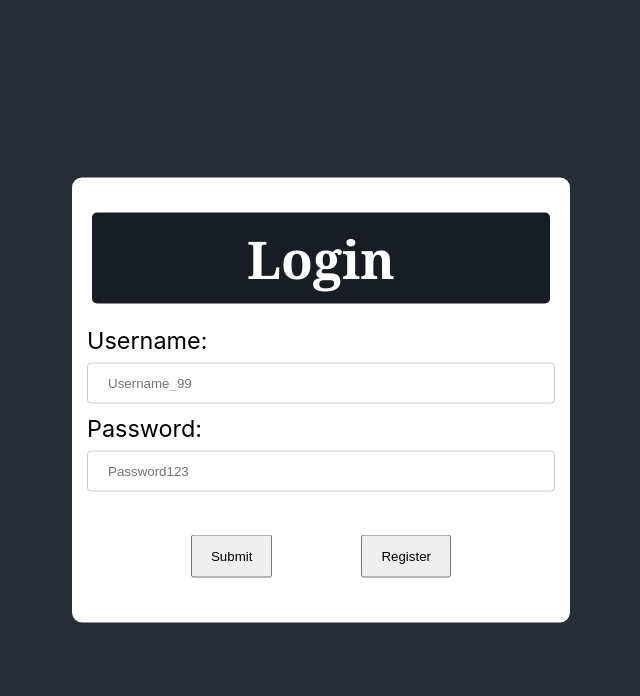
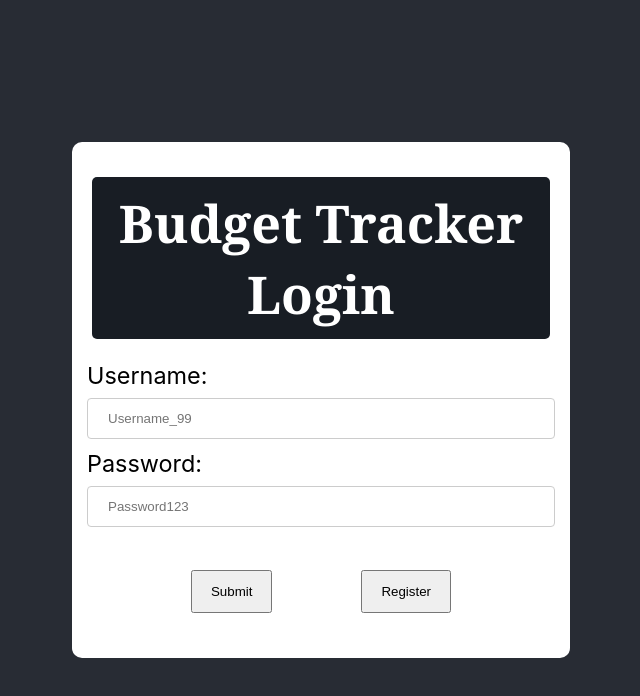
Before and after one commit to xgill15x/Budget-Tracker, a React (Create React App) app in the folder react/: page / in a window 1280 px wide. Shown: the top 696 px of the page, without its empty margins (319-959 px from the left). Built offline with nearby package versions, Linux system fonts and the light colour scheme; no server answers.

Commit message:
added app name to login page (minor fix)

```diff
--- a/react/src/Login.js
+++ b/react/src/Login.js
@@ -87,8 +87,9 @@ export default class Login extends React.Component {
 
     renderLogin() {
         return (
+            <div>
                 <div className="registerBox">
-                <h1 className="mainTitle" id='formText'>Login</h1>
+                    <h1 className="mainTitle" id='formText'>{"Budget Tracker\n\nLogin"}</h1>
                     <form onSubmit={this.submitUser}>
                         <label className="black">Username:
                         <div>
@@ -104,6 +105,7 @@ export default class Login extends React.Component {
                         </div>
 
                     </form>
+                </div>
             </div>
         );
     }
```
Lines whose indentation alone changed are shown as unchanged.
